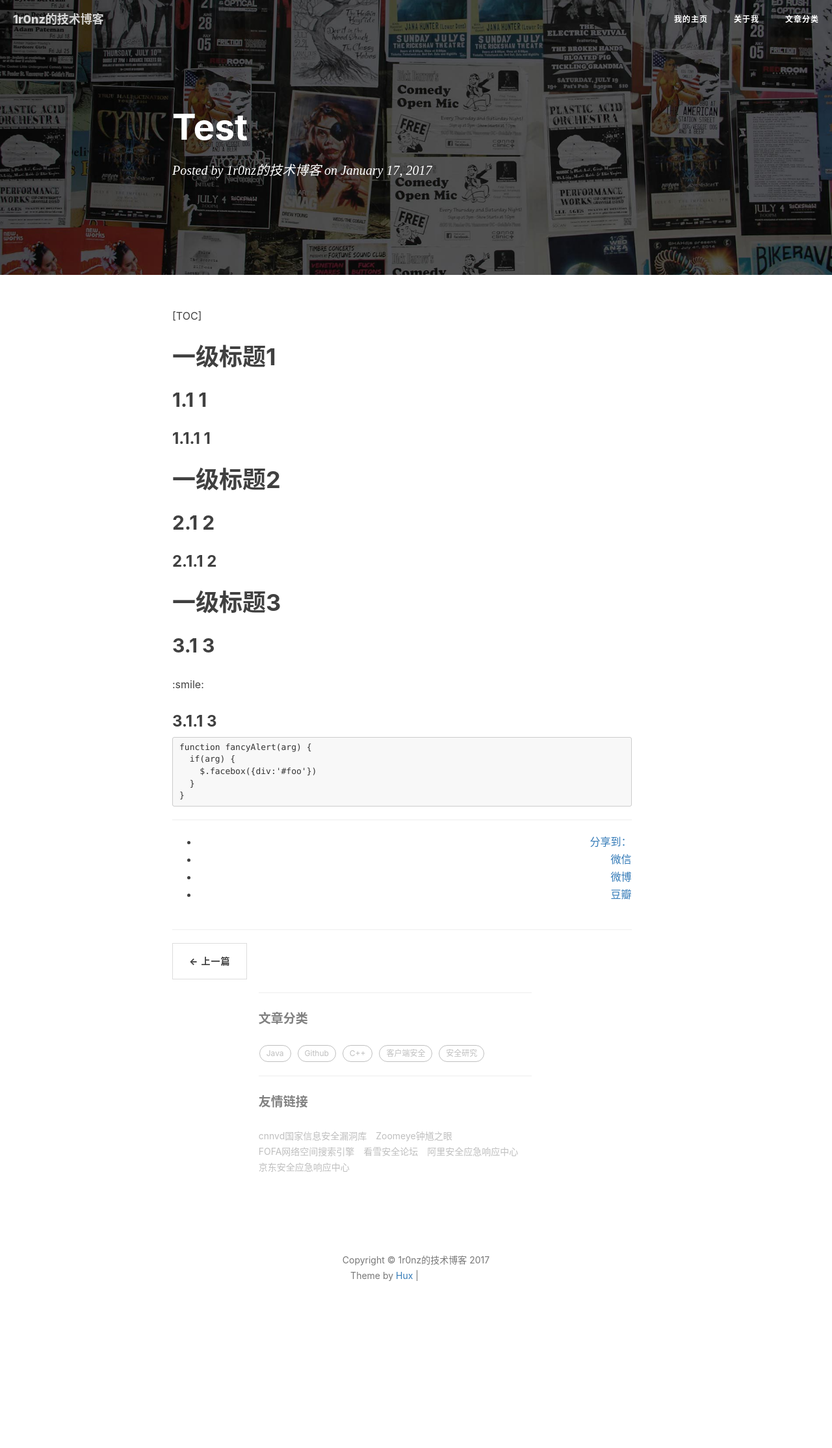
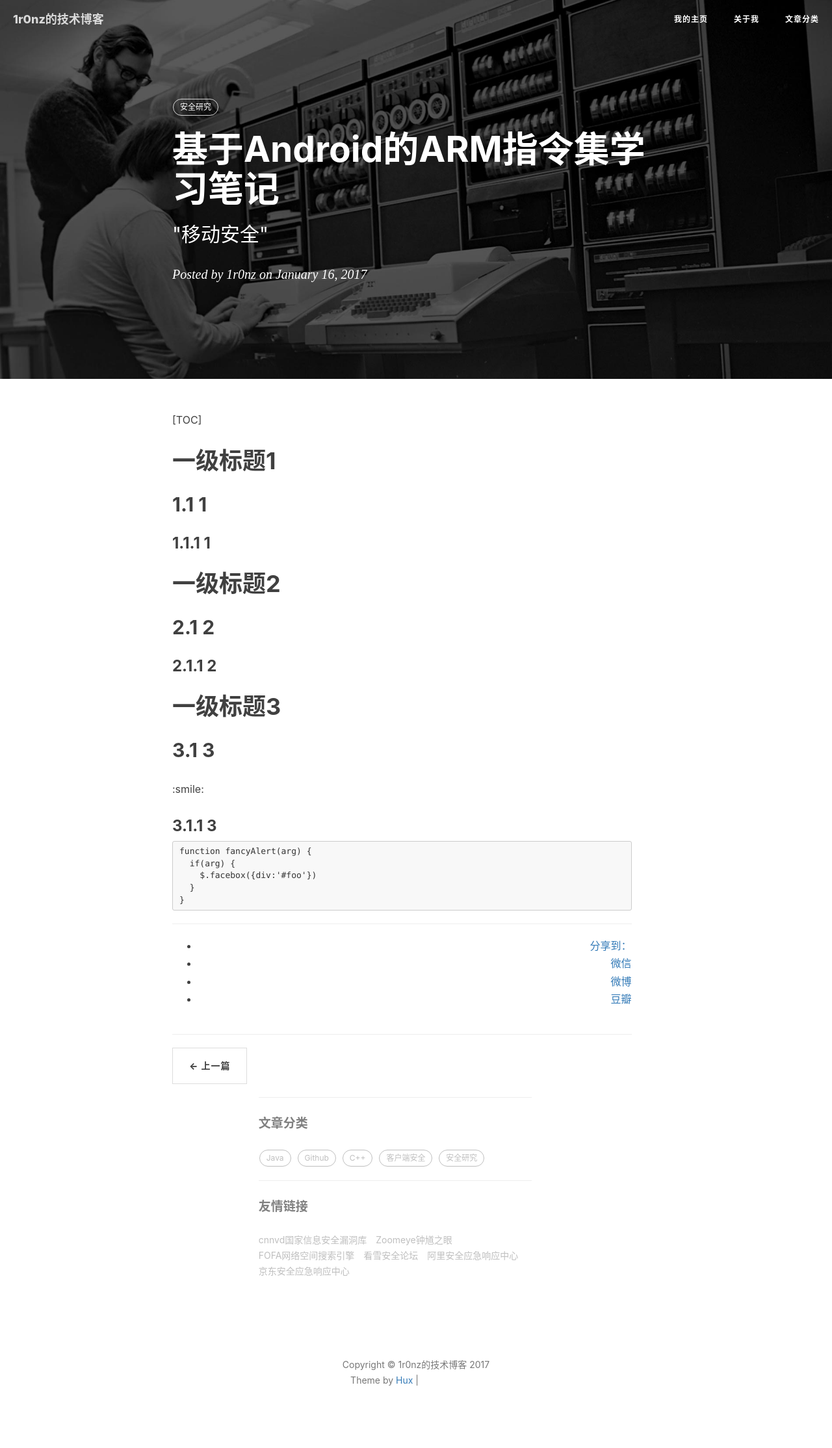
Before and after one commit to yangrz/blog, a Jekyll site: the page built from _posts/2017-01-17-test.markdown, in a window 1280 px wide. Shown: the whole page at 65% size. Built offline with Jekyll 4.4.1, drawn with Linux system fonts in a browser that asks for light colours; nearby versions of some CDN libraries; our own code applies the rules of GitHub Pages for plain Markdown files; comment, search, counter and statistics services are not loaded; before the commit the page ends 2067 px from its top, so only the background shows below that; grey boxes are pictures that could not be loaded.

Commit message:
2017-02-17

```diff
--- a/_posts/2017-01-17-test.markdown
+++ b/_posts/2017-01-17-test.markdown
@@ -1,3 +1,16 @@
+---
+
+layout:     post
+title:      "基于Android的ARM指令集学习笔记"
+subtitle:   " \"移动安全\""
+date:       2017-01-16 19:25:35
+author:     "1r0nz"
+header-img: "img/post-bg-unix-linux.jpg"
+tags:
+    - 安全研究
+
+---
+
 
 [TOC]
 
```
